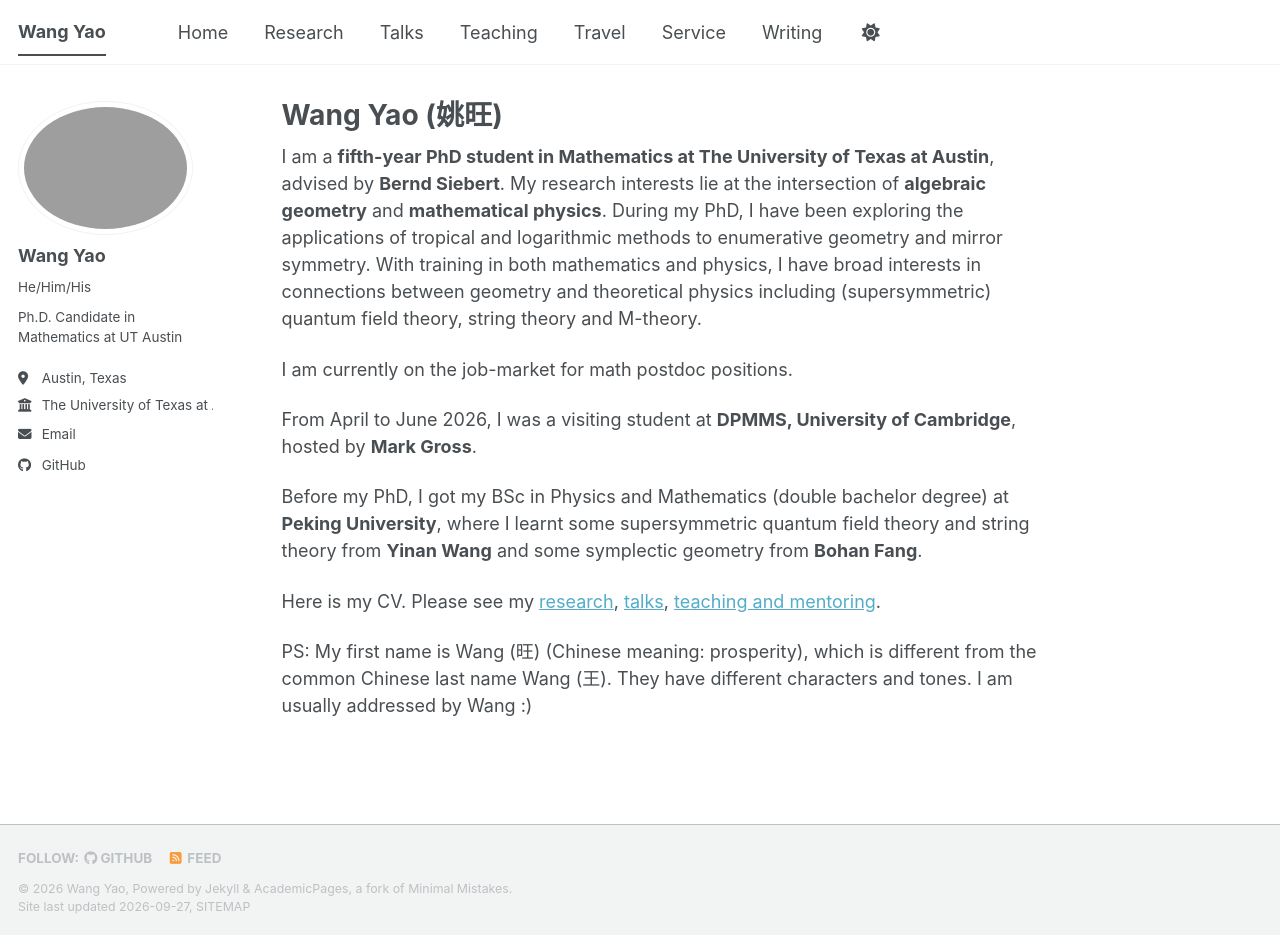
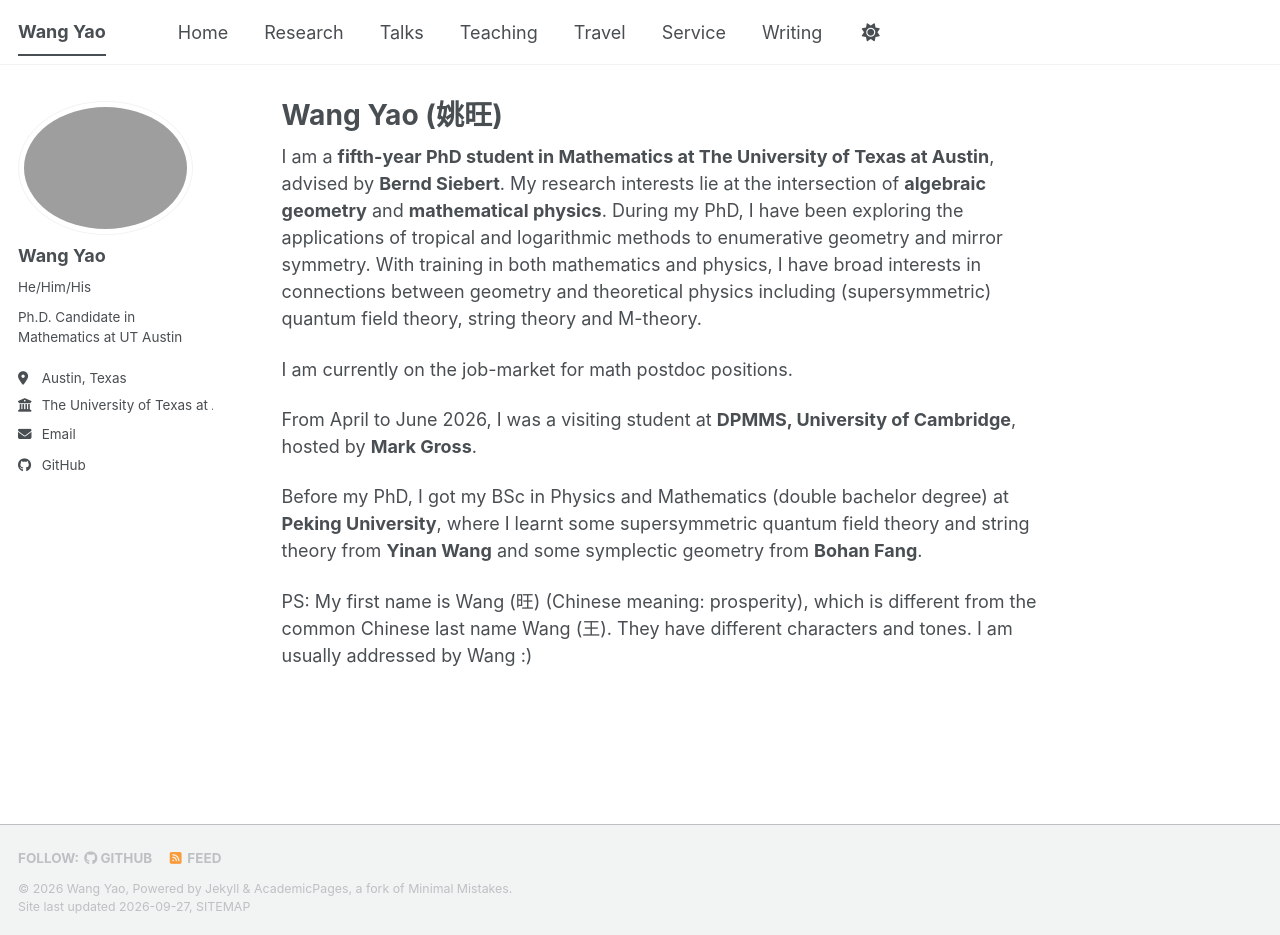
Before and after one commit to yaowang0604-git/yaowang0604-git.github.io, a Jekyll site: the page built from _pages/about.md, in a window 1280 px wide and 935 px high. Built offline with Jekyll 4.4.1, drawn with Linux system fonts in a browser that asks for light colours; a style sheet for code colours, icons or effects is not loaded.

Commit message:
Update about.md

```diff
--- a/_pages/about.md
+++ b/_pages/about.md
@@ -15,6 +15,4 @@ From April to June 2026, I was a visiting student at **DPMMS, University of Camb
 
 Before my PhD, I got my BSc in Physics and Mathematics (double bachelor degree) at **Peking University**, where I learnt some supersymmetric quantum field theory and string theory from **Yinan Wang** and some symplectic geometry from **Bohan Fang**.
 
-Here is my CV. Please see my [research](/research/), [talks](/talks/), [teaching and mentoring](/teaching/).
-
 PS: My first name is Wang (旺) (Chinese meaning: prosperity), which is different from the common Chinese last name Wang (王). They have different characters and tones. I am usually addressed by Wang :)
```
